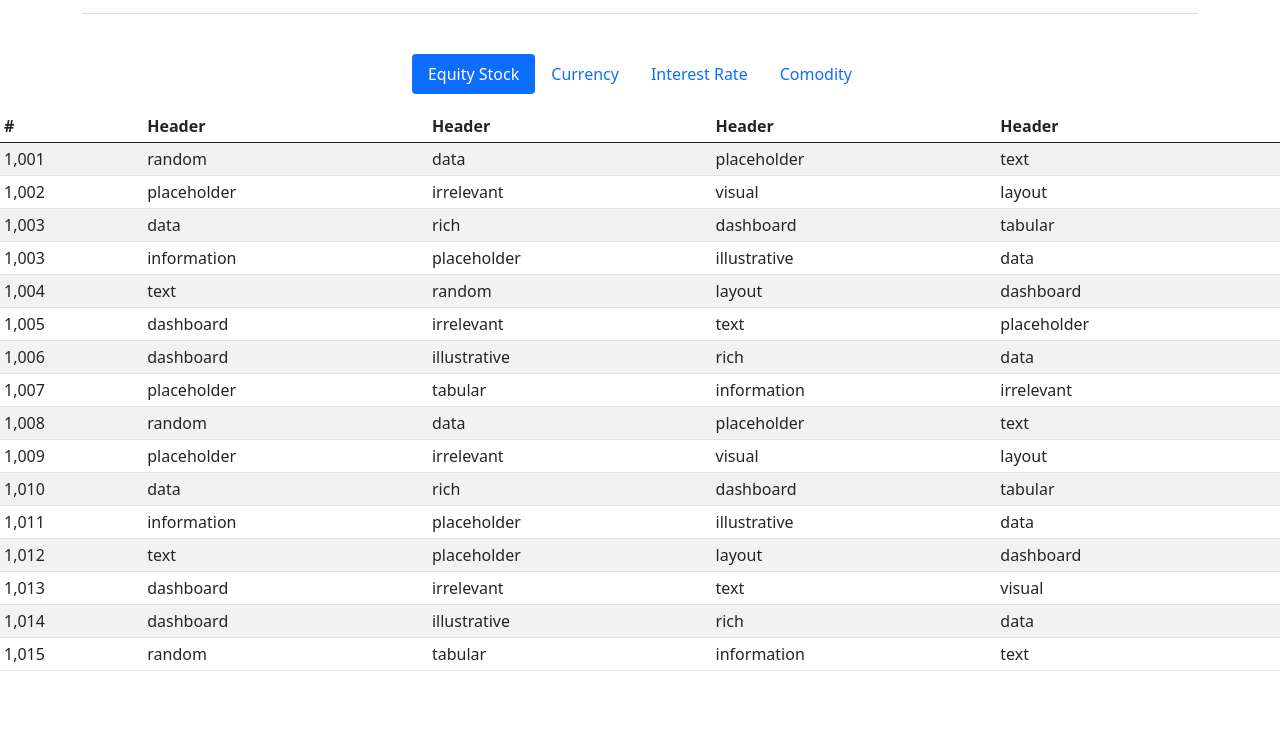
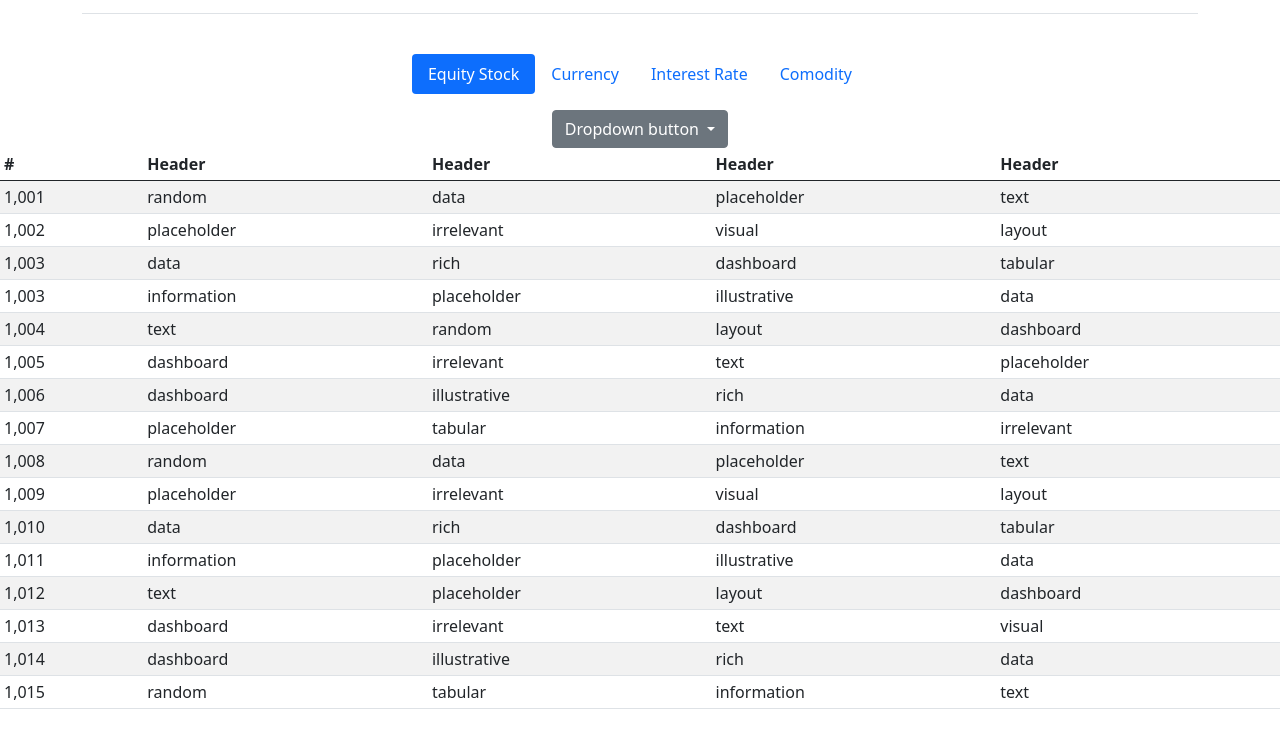
Before and after one commit to parthk2510/Option-chain-analysis, a plain HTML site: page Bootstrap.html in a window 1280 px wide. Shown: the part 59-798 px from the top of the page. Drawn offline with nearby package versions, Linux system fonts and the light colour scheme.

Commit message:
Update Bootstrap.html

```diff
--- a/Bootstrap.html
+++ b/Bootstrap.html
@@ -54,6 +54,23 @@
         </ul>
       </header>
     </div>
+    <div class="dropdown">
+      <button
+        class="btn btn-secondary dropdown-toggle"
+        type="button"
+        id="dropdownMenuButton1"
+        data-bs-toggle="dropdown"
+        aria-expanded="false"
+      >
+        Dropdown button
+      </button>
+      <ul class="dropdown-menu" aria-labelledby="dropdownMenuButton1">
+        <li><a class="dropdown-item" href="#">Action</a></li>
+        <li><a class="dropdown-item" href="#">Another action</a></li>
+        <li><a class="dropdown-item" href="#">Something else here</a></li>
+      </ul>
+    </div>
+
     <div class="table-responsive">
       <table class="table table-striped table-sm">
         <thead>
```
